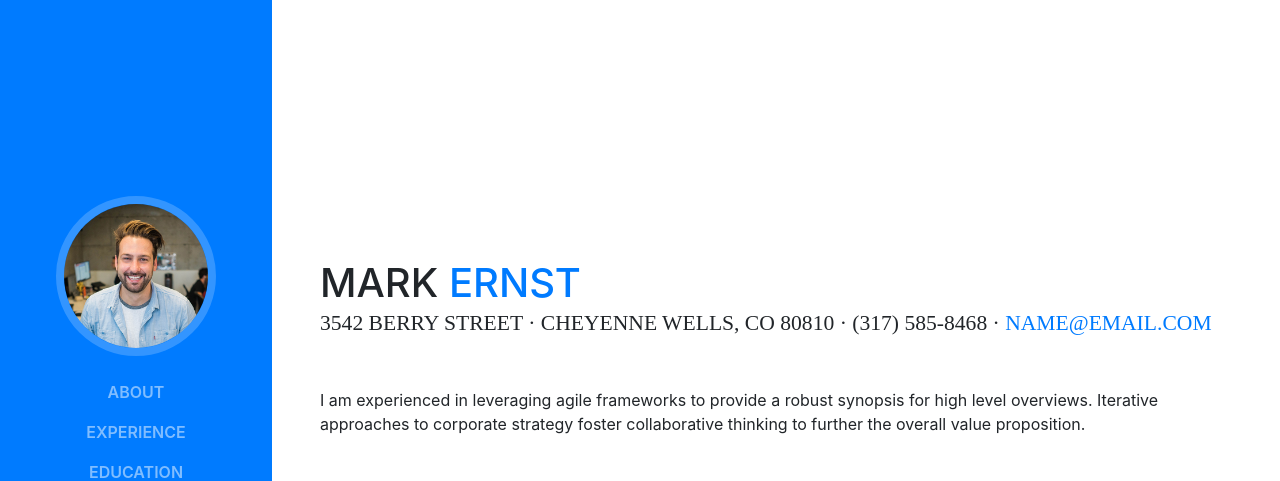
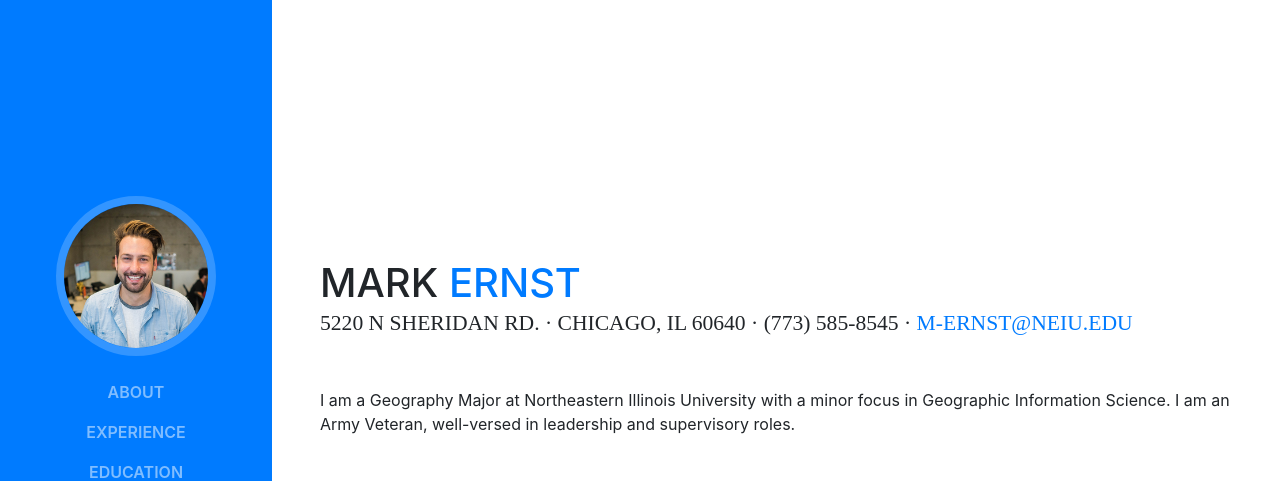
Before and after one commit to mgernst/mgernst.github.io, a website with bundled scripts: page index.html in a window 1280 px wide. Shown: the top 481 px of the page. Built offline with nearby package versions, Linux system fonts and the light colour scheme; a web font is replaced by a local one.

Commit message:
Update index.html

```diff
--- a/index.html
+++ b/index.html
@@ -68,10 +68,10 @@
           <h1 class="mb-0">Mark
             <span class="text-primary">Ernst</span>
           </h1>
-          <div class="subheading mb-5">3542 Berry Street · Cheyenne Wells, CO 80810 · (317) 585-8468 ·
-            <a href="mailto:name@email.com">name@email.com</a>
+          <div class="subheading mb-5">5220 N Sheridan Rd. · Chicago, IL 60640 · (773) 585-8545 ·
+            <a href="mailto:name@email.com">m-ernst@neiu.edu</a>
           </div>
-          <p class="mb-5">I am experienced in leveraging agile frameworks to provide a robust synopsis for high level overviews. Iterative approaches to corporate strategy foster collaborative thinking to further the overall value proposition.</p>
+          <p class="mb-5">I am a Geography Major at Northeastern Illinois University with a minor focus in Geographic Information Science. I am an Army Veteran, well-versed in leadership and supervisory roles.</p>
           <ul class="list-inline list-social-icons mb-0">
             <li class="list-inline-item">
               <a href="#">
```
